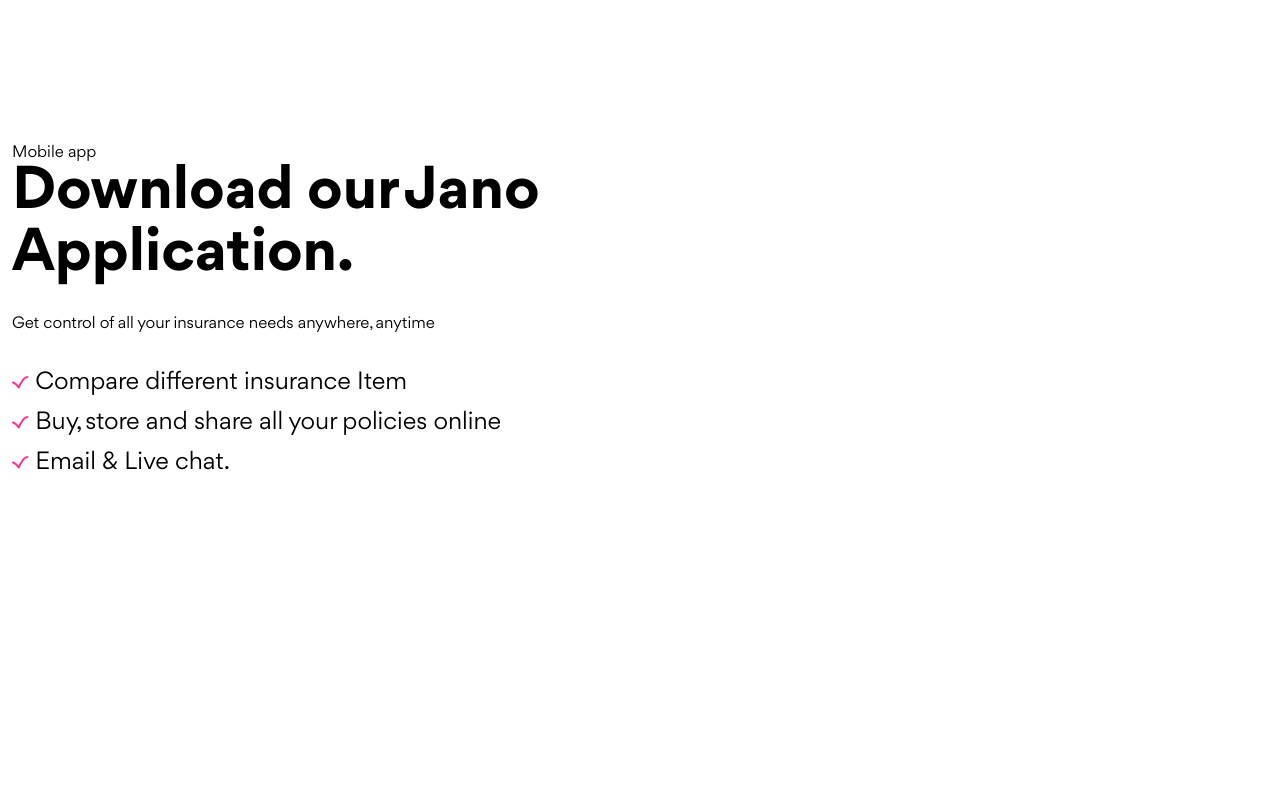
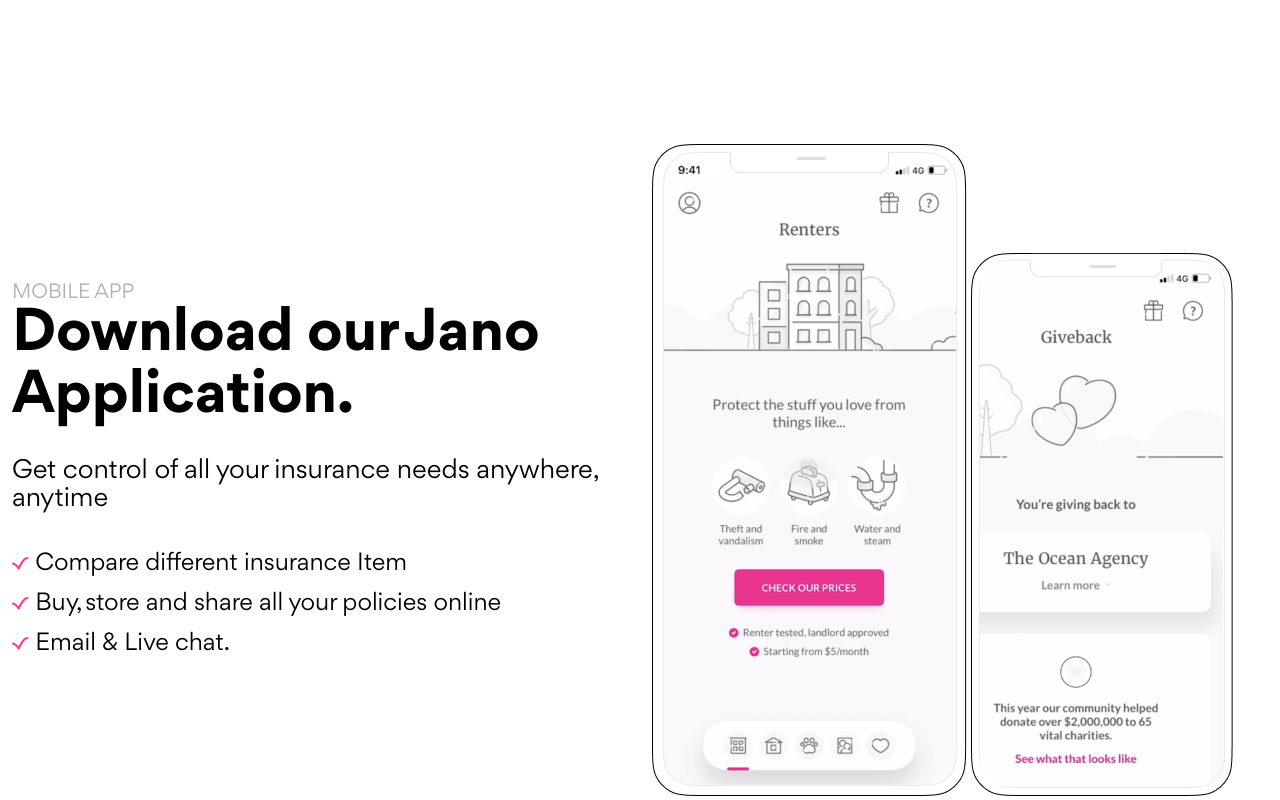
Before and after one commit to nishita-mj/jano-website, a plain HTML site: page index.html in a window 1280 px wide. Shown: the part 4545-5345 px from the top of the page. Before the commit the page ends 5027 px from the top, so only its background shows below. Drawn offline with nearby package versions, Linux system fonts and the light colour scheme.

Commit message:
added images

```diff
--- a/assets/css/style.css
+++ b/assets/css/style.css
@@ -702,3 +702,12 @@
     line-height: 40px;
     font-size: 24px;
 }
+
+.download p{
+    color: #B2B2B2;
+    font-size: 20px;
+}
+
+.download span{
+    font-size: 26px;
+}
--- a/index.html
+++ b/index.html
@@ -550,11 +550,11 @@
 
         <!-- download application -->
          <section class="application">
-            <div class="container">
+            <div class="container flex align-center">
                     <div class="col-6">
                         <div class="download">
                             <p>
-                                Mobile app
+                                MOBILE APP
                             </p>
                             <h3>
                                 Download our Jano Application.
@@ -580,7 +580,12 @@
                             </ul>
                         </div>
                     </div>
-                    <div class="col-6"></div>
+                    <div class="col-6">
+                        <div>
+                            <img src="./assets/images/img_56.png" alt="">
+                            <img src="./assets/images/img_57.png" alt="">
+                        </div>
+                    </div>
             </div>
          </section>
     </main>
```
Also changed, not shown: assets/images/img_56.png (added), assets/images/img_57.png (added).
